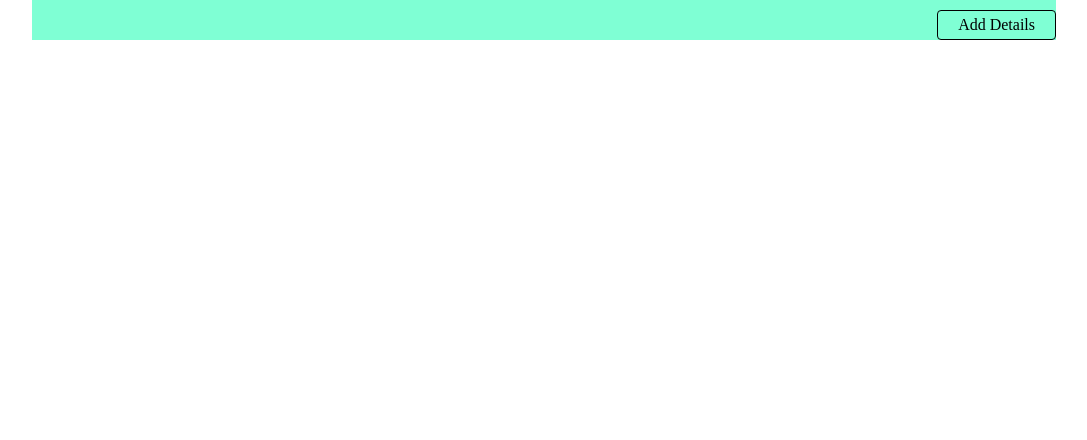
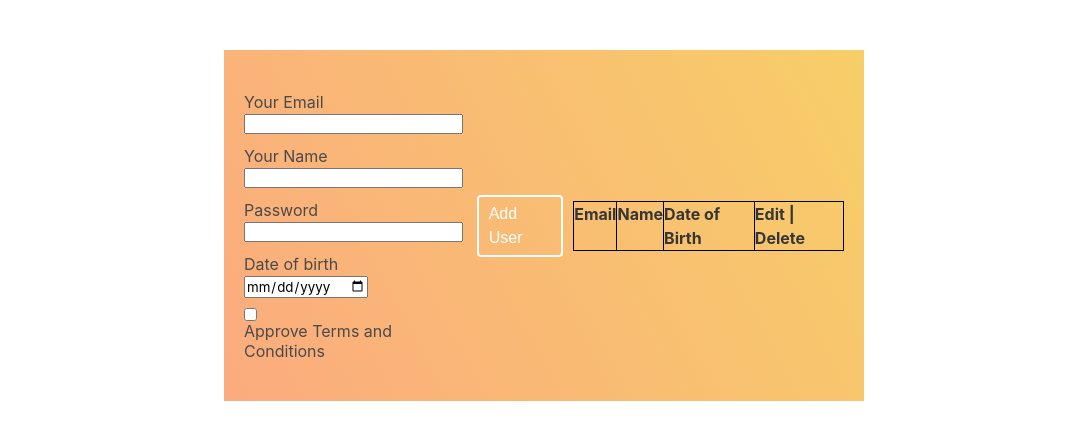
Before and after one commit to sudhanshulicensed/form-table-app, a Vue app: page / in a window 1280 px wide. Shown: the top 440 px of the page, without its empty margins (96-1183 px from the left). Built offline with nearby package versions, Linux system fonts and the light colour scheme.

Commit message:
Completed Pushing to Table functionality

```diff
--- a/package.json
+++ b/package.json
@@ -8,6 +8,7 @@
     "lint": "vue-cli-service lint"
   },
   "dependencies": {
+    "buefy": "^0.9.20",
     "core-js": "^3.8.3",
     "vue": "^2.6.14"
   },
--- a/src/App.vue
+++ b/src/App.vue
@@ -1,20 +1,22 @@
 <template>
   <div id="app">
     <DashBoard />
-    <DetailTable />
   </div>
 </template>
 
 <script>
 
 import DashBoard from "./components/DashBoard.vue"
-import DetailTable from "./components/UserDetailTable.vue"
 
 export default {
   name: 'App',
   components: {
     DashBoard,
-    DetailTable,
+  },
+  data(){
+    return {
+
+    }
   }
 }
 </script>
@@ -28,12 +30,17 @@ export default {
   #app{
     box-sizing: border-box;
     display: flex;
+    flex-direction: column;
+    row-gap: 20px;
     justify-content: center;
     align-items: center;
     align-content: center;
-    width: 80%;
+    width: 50%;
     margin-right: auto;
     margin-left: auto;
-    background-color: aquamarine;
+    margin-top: 50px;
+    padding: 20px;
+    background-color: #FBAB7E;
+    background-image: linear-gradient(62deg, #FBAB7E 0%, #F7CE68 100%);
   }
 </style>
--- a/src/components/AddUser.vue
+++ /dev/null
@@ -1,24 +0,0 @@
-<template>
-    <div class="add-user">
-        <p>Add Details</p>
-    </div>
-</template>
-
-<script>
-export default {
-    name: "AddUser"
-}
-</script>
-
-<style>
-    .add-user{
-        margin-top: 10px;
-    }
-
-    .add-user p{
-        box-sizing: border-box;
-        padding: 5px 20px;
-        border: 1px solid black;
-        border-radius: 4px;
-    }
-</style>
--- a/src/components/Buttons/Addbtn.vue
+++ b/src/components/Buttons/Addbtn.vue
@@ -3,6 +3,8 @@
         <p>Add User</p>
     </div>
 </template>
+
+
 
 <script>
 export default {
--- a/src/components/DashBoard.vue
+++ b/src/components/DashBoard.vue
@@ -1,27 +1,113 @@
 <template>
     <div class="dashboard">
-        <AddUser />
+        <div class="form-container">
+            <form class="form" v-on:submit.prevent>
+                <div class="form-email">
+                    <label for="form-email" class="form-in">Your Email</label>
+                    <input v-model="email" type="email" id="form-email" class="form-in">
+                </div>
+                <div class="form-name">
+                    <label for="user-name" class="form-in">Your Name</label>
+                    <input v-model="name" type="text" id="user-name" class="form-in">
+                </div>
+                <div class="form-password">
+                    <label for="form-password" class="form-in">Password</label>
+                    <input v-model="password" type="password" id="form-password" class="form-in">
+                </div>
+                <!-- <div class="form-password">
+                    <label for="form-password" class="form-in">Confirm Password</label>
+                    <input type="password" id="form-confirm-password" class="form-in">
+                </div> -->
+                <div class="form-date">
+                    <label for="date-select" class="form-in">Date of birth</label>
+                <input v-model="date" type="date" name="date-of-birth" id="date-select" class="form-in">
+                </div>
+                <div class="checkbox">
+                    <input type="checkbox" name="Confirmation" id="condition" class="form-in">
+                <label for="condition" class="form-in">Approve Terms and Conditions</label>
+                </div>
+            </form>
+        </div>
+        <div class="add-user-btn">
+            <p @click="addUserData" >Add User</p>
+        </div>
+        <DetailTable :userObject="userData" />
     </div>
 </template>
 
 <script>
 
-import AddUser from "./AddUser.vue"
+import DetailTable from "./Table/UserDetailTable.vue"
 
 export default {
     name: "DashBoard",
     components: {
-        AddUser,
-  }
+        DetailTable
+    },
+    data(){
+        return {
+            email: "",
+            name: "",
+            password: "",
+            date: "",
+            userData: [],
+        }
+    },
+    methods: {
+        addUserForm() {
+            console.log("User Clicked");
+        },
+
+        addUserData() {
+            console.log("Pushing");
+            if(this.email && this.name && this.password && this.date) {
+                this.userData.push({
+                    eMail: this.email,
+                    nAme: this.name,
+                    pAssword: this.password,
+                    dAte: this.date,
+                })
+                console.log(this.userData);
+                console.log("Pushed");
+            }
+            this.email = "";
+            this.name = "";
+            this.password = "";
+            this.date = "";
+
+        }
+    }
 }
 </script>
 
 <style>
     .dashboard{
         display: flex;
-        justify-content: flex-end;
+        justify-content: space-between;
+        column-gap: 10px;
         align-content: center;
         align-items: center;
         width: 100%;
+        margin: 20px auto;
+    }
+
+    .add-user-btn p{
+        color: #fff;
+        font-family: sans-serif;
+        box-sizing: border-box;
+        padding: 5px 10px;
+        border: 2px solid #fff;
+        border-radius: 4px;
+        cursor: pointer;
+    }
+
+    .form{
+        display: flex;
+        flex-direction: column;
+        row-gap: 10px;
+    }
+
+    .form-in{
+        display: block;
     }
 </style>
--- a/src/components/EditUser.vue
+++ b/src/components/Form/EditUserForm.vue
@@ -1,5 +1,7 @@
 <template>
+    <div class="edit-user-form">
 
+    </div>
 </template>
 
 <script>
--- /dev/null
+++ b/src/components/Table/UserDetailTable.vue
@@ -0,0 +1,49 @@
+<template>
+    <div class="detail-table">
+        <table>
+            <tr>
+                <th>Email</th>
+                <th>Name</th>
+                <th>Date of Birth</th>
+                <th colspan="2">Edit | Delete</th>
+            </tr>
+            <tr v-for="(detail, index) in userObject" :key="index">
+                <td>{{ detail.eMail }}</td>
+                <td>{{ detail.nAme }}</td>
+                <td>{{ detail.pAssword }}</td>
+                <td>Edit</td>
+                <td @click="deleteUser(index)">Delete</td>
+            </tr>
+        </table>
+    </div>
+</template>
+
+<script>
+export default {
+    name: "DetailTable",
+    props: {
+        userObject :{
+            type: Array,
+            default: () => [],
+        },
+    },
+    data() {
+        return {
+
+        }
+    },
+    methods: {
+        deleteUser(index) {
+            console.log(index)
+            // this.userObject.splice(index, 1)
+        }
+    }
+
+}
+</script>
+
+<style>
+    tr, td, th{
+        border: 1px solid black;
+    }
+</style>
--- a/src/components/UserDetailTable.vue
+++ /dev/null
@@ -1,15 +0,0 @@
-<template>
-    <div class="detail-table">
-
-    </div>
-</template>
-
-<script>
-export default {
-    name: "DetailTable",
-}
-</script>
-
-<style>
-
-</style>
--- a/src/main.js
+++ b/src/main.js
@@ -1,5 +1,9 @@
 import Vue from 'vue'
 import App from './App.vue'
+import Buefy from 'buefy'
+import 'buefy/dist/buefy.css'
+
+Vue.use(Buefy)
 
 Vue.config.productionTip = false
 
```
Also changed, not shown: src/components/Table/DeleteUser.vue (renamed from src/components/Buttons/Deletebtn.vue), src/components/Table/EditUser.vue (added).
